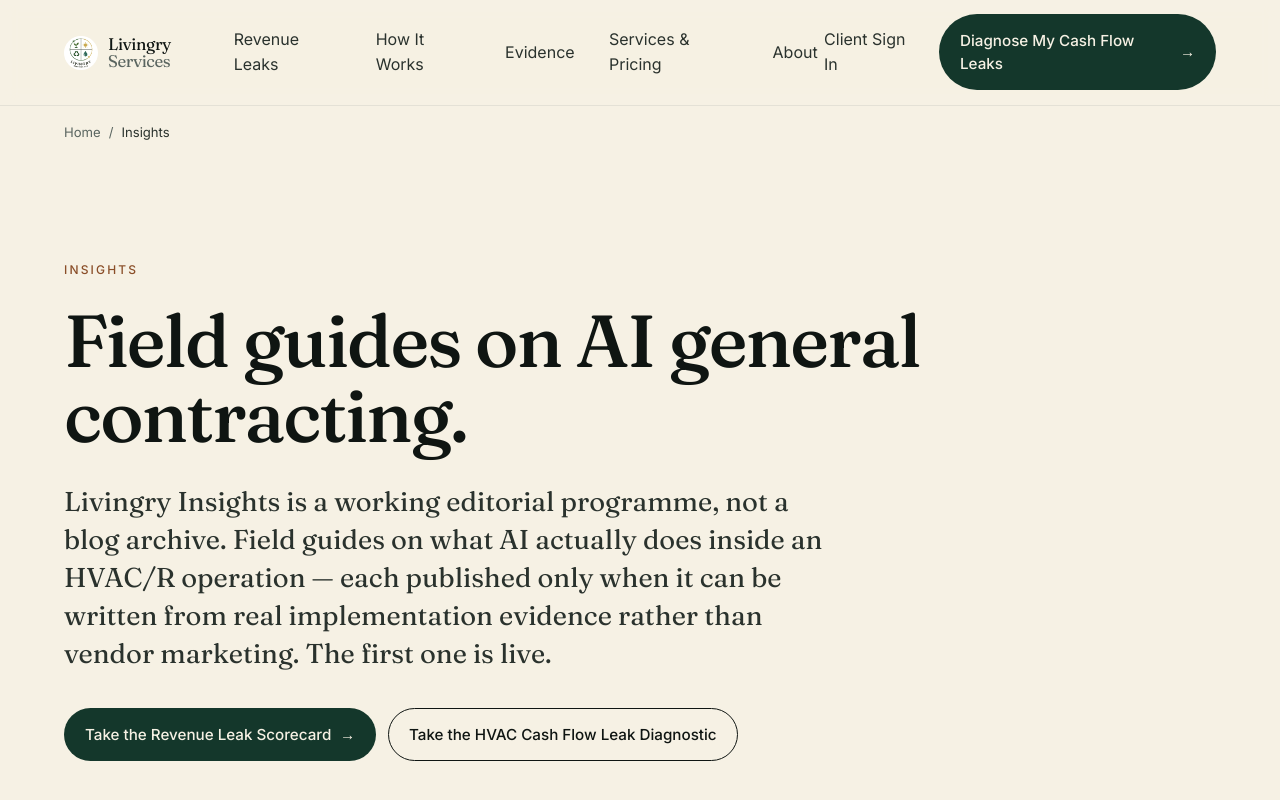
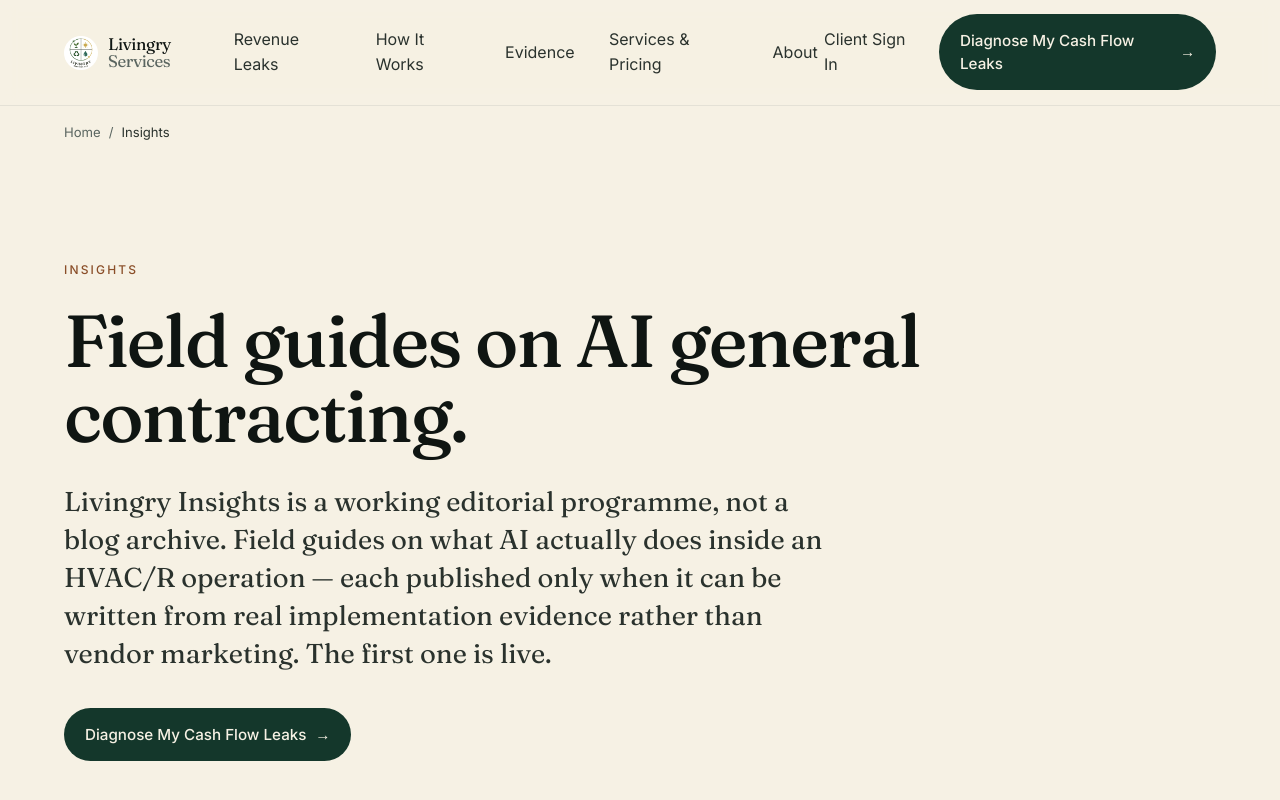
Before and after one commit to OV1-Kenobi/livingry-services, a Next.js app: page /insights in a window 1280 px wide. Shown: the top 800 px of the page. Built offline with nearby package versions, Linux system fonts and the light colour scheme.

Commit message:
fix(cta): WP3 Change 3 — About/FAQ/Insights CTAs + EndCta default repointed to canonical diagnostic (PLAN-2026-09-02-LSRU-01; approved copy 05 Part C; retired Revenue Leak Scorecard label; System Review reference corrected on insights; hub CTA test updated to canonical)

```diff
--- a/src/app/faq/page.tsx
+++ b/src/app/faq/page.tsx
@@ -34,7 +34,7 @@ export default function Faq() {
         eyebrow="Frequently asked questions"
         title="Answers, in one place."
         lede="Everything a prospective client, a partner, or an AI agent researching Livingry Services on someone&rsquo;s behalf should be able to find quickly."
-        primaryCta={{ label: "Take the Revenue Leak Scorecard", href: "/hvac/founding-five#scorecard" }}
+        primaryCta={{ label: "Diagnose My Cash Flow Leaks", href: "/assessment" }}
         secondaryCta={{ label: "For AI Agents", href: "/agents" }}
       />
 
--- a/src/app/insights/page.tsx
+++ b/src/app/insights/page.tsx
@@ -143,8 +143,7 @@ export default function Insights() {
         eyebrow="Insights"
         title="Field guides on AI general contracting."
         lede="Livingry Insights is a working editorial programme, not a blog archive. Field guides on what AI actually does inside an HVAC/R operation — each published only when it can be written from real implementation evidence rather than vendor marketing. The first one is live."
-        primaryCta={{ label: "Take the Revenue Leak Scorecard", href: "/hvac/founding-five#scorecard" }}
-        secondaryCta={{ label: "Take the HVAC Cash Flow Leak Diagnostic", href: "/assessment" }}
+        primaryCta={{ label: "Diagnose My Cash Flow Leaks", href: "/assessment" }}
       />
 
       <section className="section-tight" aria-labelledby="published-heading">
@@ -270,7 +269,7 @@ export default function Insights() {
               <li><Link href="/agents" className="link" style={{ color: "var(--forest)" }}>For AI agents — canonical facts about this practice →</Link></li>
             </ul>
             <p className="mt-8 text-[0.95rem]" style={{ color: "var(--ink-3)" }}>
-              There is no mailing list to join — we have not connected an email provider, and we would rather say so than collect addresses we cannot yet use. The System Review form is the way to reach us.
+              There is no mailing list to join — we have not connected an email provider, and we would rather say so than collect addresses we cannot yet use. Booking a Leak Assessment is the way to reach us.
             </p>
           </div>
         </div>
@@ -278,8 +277,7 @@ export default function Insights() {
 
       <EndCta
         title="Would you rather have the review than the reading?"
-        primary={{ label: "Take the Revenue Leak Scorecard", href: "/hvac/founding-five#scorecard" }}
-        secondary={{ label: "Take the HVAC Cash Flow Leak Diagnostic", href: "/assessment" }}
+        primary={{ label: "Diagnose My Cash Flow Leaks", href: "/assessment" }}
       />
     </>
   );
--- a/src/components/PageHero.tsx
+++ b/src/components/PageHero.tsx
@@ -61,7 +61,7 @@ export function Breadcrumbs({ items }: { items: { label: string; href: string }[
 
 export function EndCta({
   title = "Find the highest-value leak in your business.",
-  primary = { label: "Take the Revenue Leak Scorecard", href: "/hvac/founding-five#scorecard" },
+  primary = { label: "Diagnose My Cash Flow Leaks", href: "/assessment" },
   secondary,
 }: {
   title?: string;
```
Also changed, not shown: 1 other file (tests, documents, lock files or other folders).
